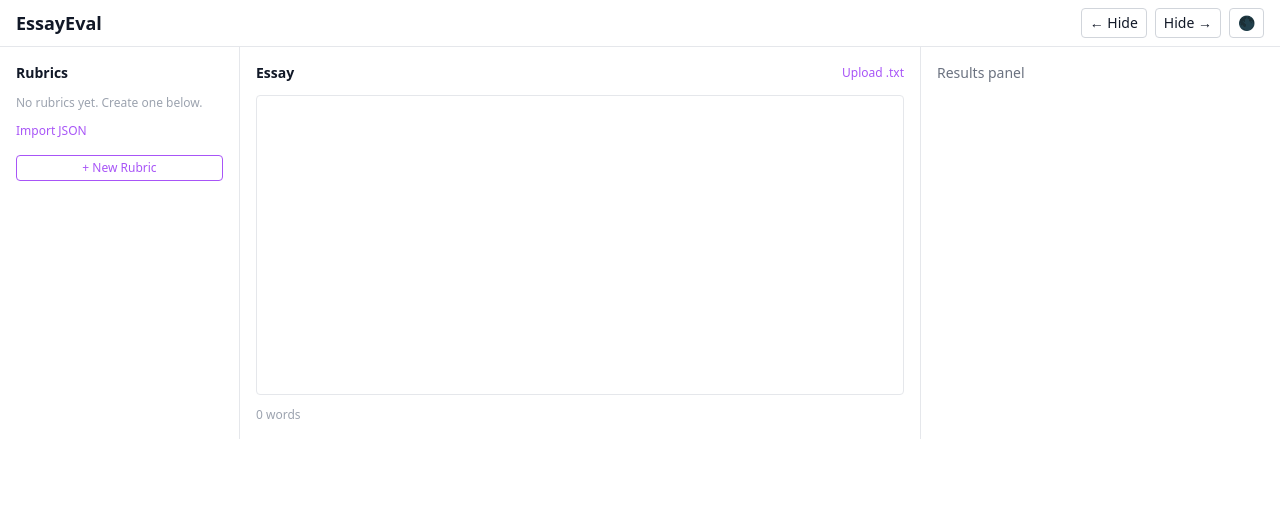
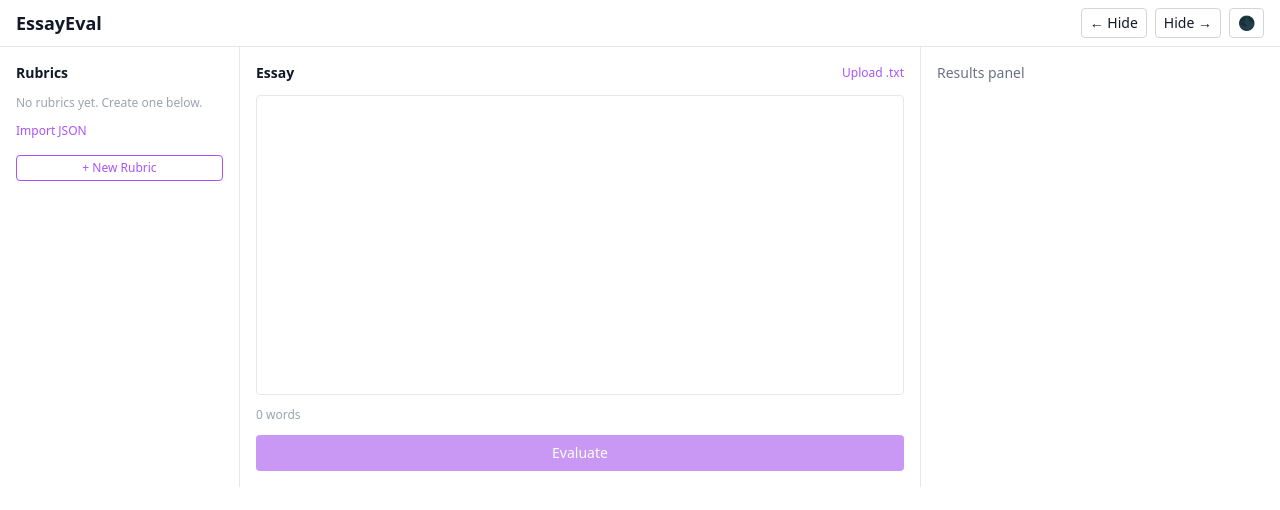
Before and after one commit to ItsHaque/EssayEval, a React (Vite) app in the folder frontend/: page / in a window 1280 px wide. Shown: the top 510 px of the page. Built offline with nearby package versions, Linux system fonts and the light colour scheme.

Commit message:
feature: evaluate button calls backend

```diff
--- /dev/null
+++ b/frontend/src/api/evaluate.ts
@@ -0,0 +1,8 @@
+import axios from 'axios'
+import type { Rubric } from '@/types/rubric'
+import type { EvaluationResult } from '@/types/evaluation'
+
+export async function evaluateEssay(text: string, rubric: Rubric): Promise<EvaluationResult> {
+  const res = await axios.post('http://127.0.0.1:8000/evaluate', { text, rubric })
+  return res.data
+}
--- a/frontend/src/components/EssayEditor.tsx
+++ b/frontend/src/components/EssayEditor.tsx
@@ -3,6 +3,8 @@
 import { useEffect, useState } from 'react'
 import { useSubmissionStore } from '@/stores/submissionStore'
 import { useRubricStore } from '@/stores/rubricStore'
+import { evaluateEssay } from '@/api/evaluate'
+import { useEvaluationStore } from '@/stores/evaluationStore'
 
 export default function EssayEditor() {
   const [wordCount, setWordCount] = useState(0)
@@ -10,6 +12,7 @@
   const rubrics = useRubricStore(state => state.rubrics)
   const addSubmission = useSubmissionStore(state => state.addSubmission)
   const activeRubric = rubrics.find(r => r.id === activeRubricId)
+
 
   const editor = useEditor({
     extensions: [StarterKit],
@@ -20,6 +23,25 @@
       setWordCount(words.length)
     },
   })
+
+  const setEvaluating = useEvaluationStore(state => state.setEvaluating)
+  const addResult = useEvaluationStore(state => state.addResult)
+  const isEvaluating = useEvaluationStore(state => state.isEvaluating)
+
+  const handleEvaluate = async () => {
+    if (!editor || !activeRubric) return
+    const text = editor.getText()
+    setEvaluating(true)
+    try {
+      const result = await evaluateEssay(text, activeRubric)
+      addResult(result)
+      console.log('Evaluation result:', result)
+    } catch (err) {
+      console.error('Evaluation failed:', err)
+    } finally {
+      setEvaluating(false)
+    }
+  }
 
   useEffect(() => {
     if (!editor) return
@@ -84,6 +106,13 @@
         {wordCount} words
         {activeRubric && ` (limit: ${activeRubric.wordLimitMin}–${activeRubric.wordLimitMax})`}
       </div>
+      <button
+        onClick={handleEvaluate}
+        disabled={!activeRubric || isEvaluating}
+        className="w-full py-2 rounded bg-purple-600 text-white text-sm font-medium disabled:opacity-50"
+      >
+        {isEvaluating ? 'Evaluating...' : 'Evaluate'}
+      </button>
     </div>
   )
 }
```
Also changed, not shown: 1 other file (tests, documents, lock files or other folders).
